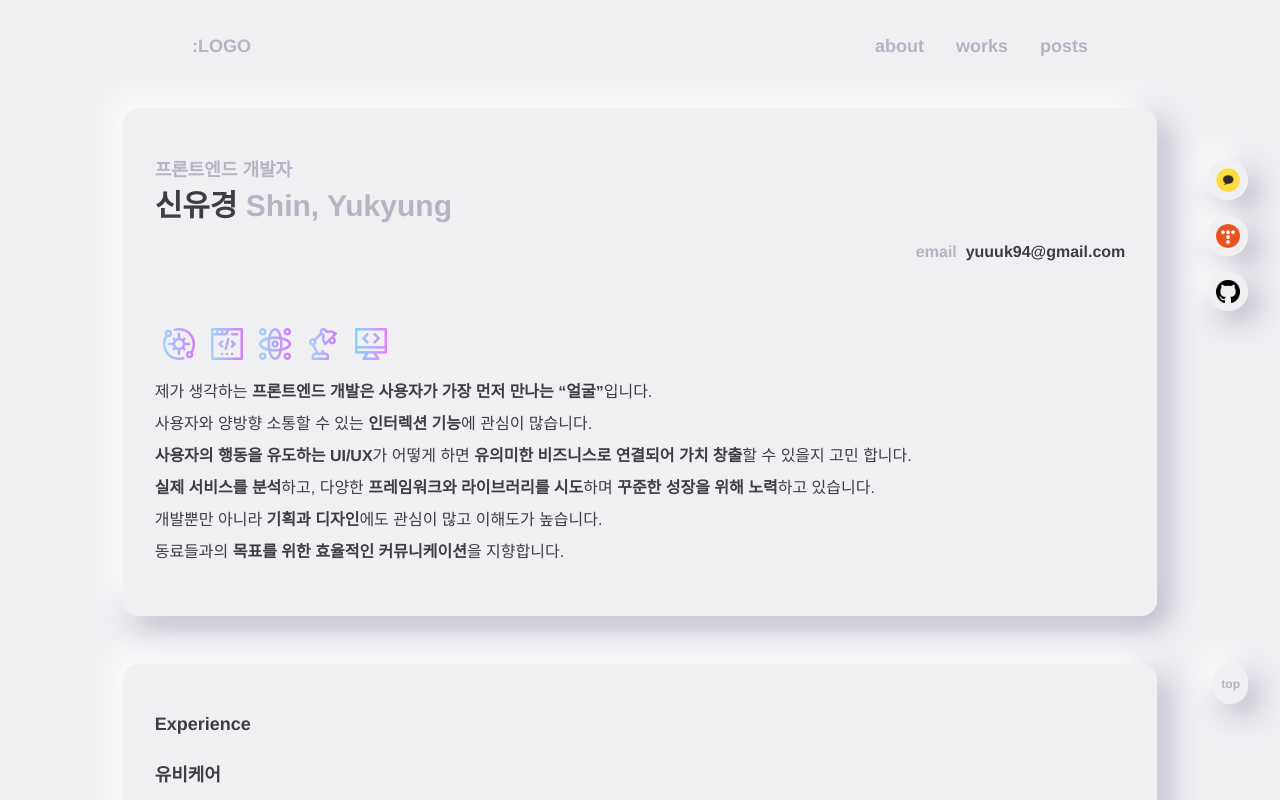
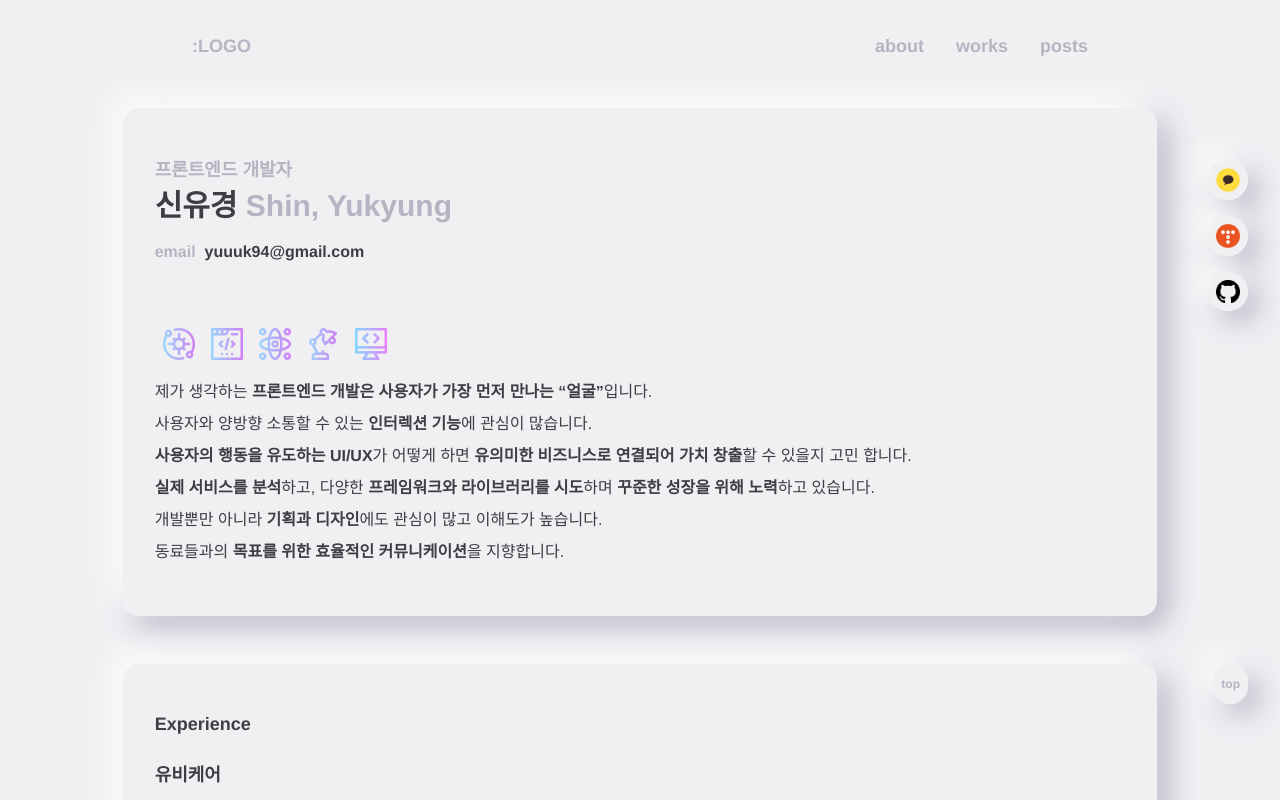
Before and after one commit to Yuuuk94/ssg-blog-next, a Next.js app: page /about in a window 1280 px wide. Shown: the top 800 px of the page. Built offline with nearby package versions, Linux system fonts and the light colour scheme.

Commit message:
style. about

```diff
--- a/pages/about/index.tsx
+++ b/pages/about/index.tsx
@@ -13,8 +13,8 @@ const About: NextPage = () => {
         <h2 className="mt-1 mb-4 text-3xl font-bold  text-textMain">
           신유경 <span className="text-textSub">Shin, Yukyung</span>
         </h2>
-        <p className="mb-16 text-md text-textMain font-semibold text-end hover:content-underline">
-          <span className="text-textSub ">email</span>
+        <p className="mb-16 text-md text-textMain font-semibold">
+          <span className="text-textSub">email</span>
           &nbsp;&nbsp;yuuuk94@gmail.com
         </p>
         <AnimetionImg />
```
